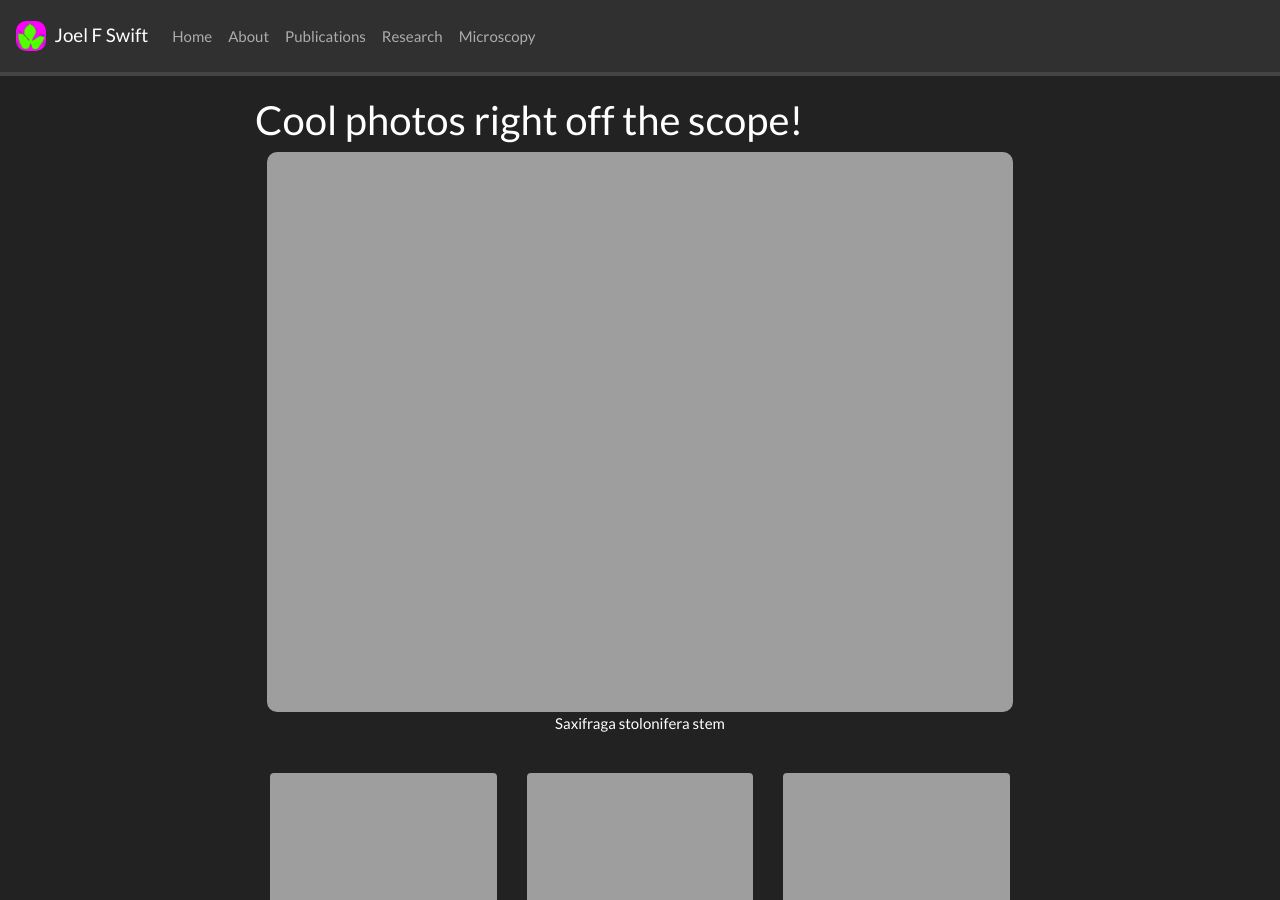
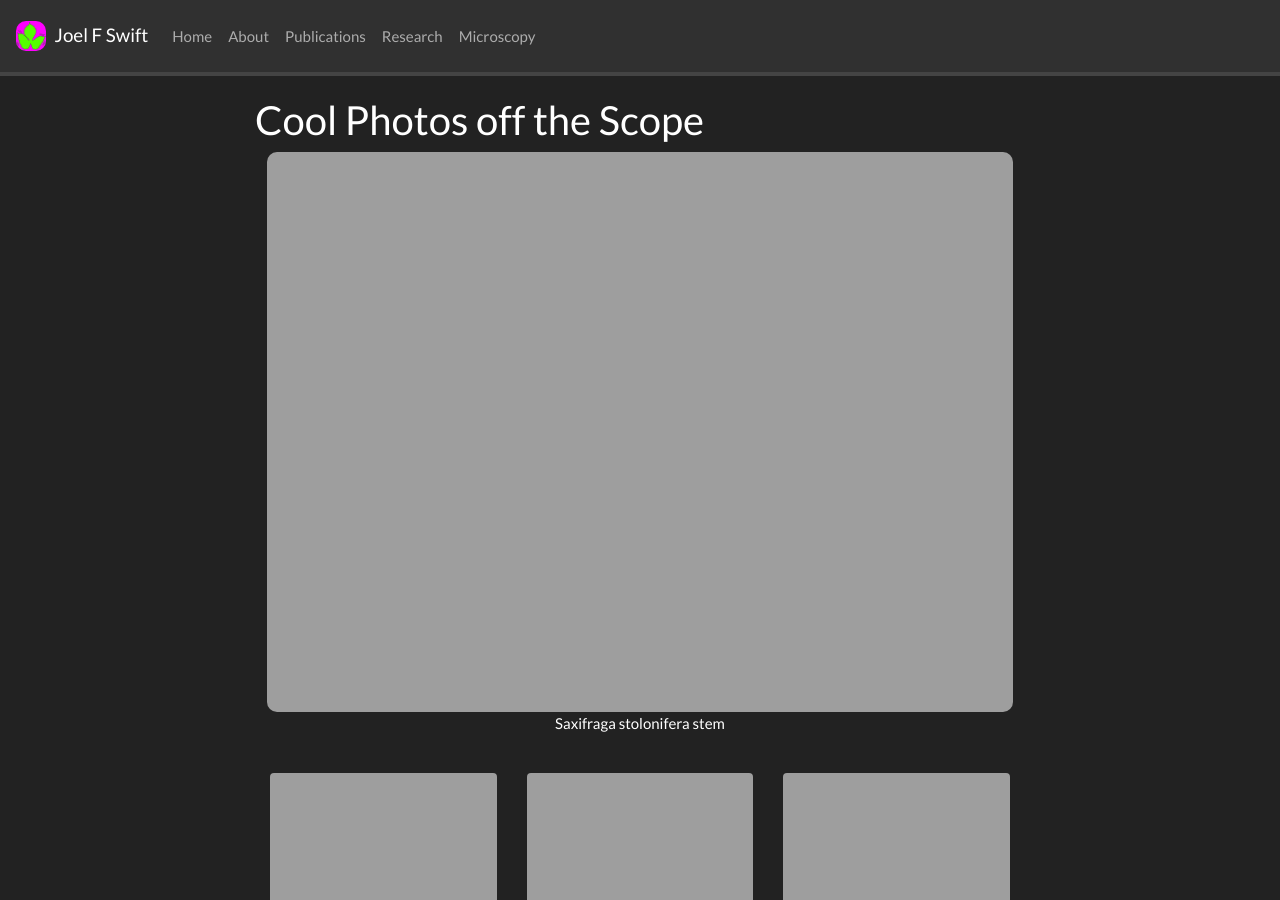
Before and after one commit to Kenizzer/JoelFSwift.github.io, a Jekyll site: the page built from _pages/microscopy.md, in a window 1280 px wide and 900 px high. Built offline with Jekyll 4.4.1, drawn with Linux system fonts in a browser that asks for light colours; nearby versions of some CDN libraries; a style sheet for code colours, icons or effects is not loaded.

Commit message:
Update microscopy.md

```diff
--- a/_pages/microscopy.md
+++ b/_pages/microscopy.md
@@ -30,7 +30,7 @@ iframe {
 }
 </style>
 
-## Cool photos right off the scope!
+## Cool Photos off the Scope
 
 
 <div class="container">
```
